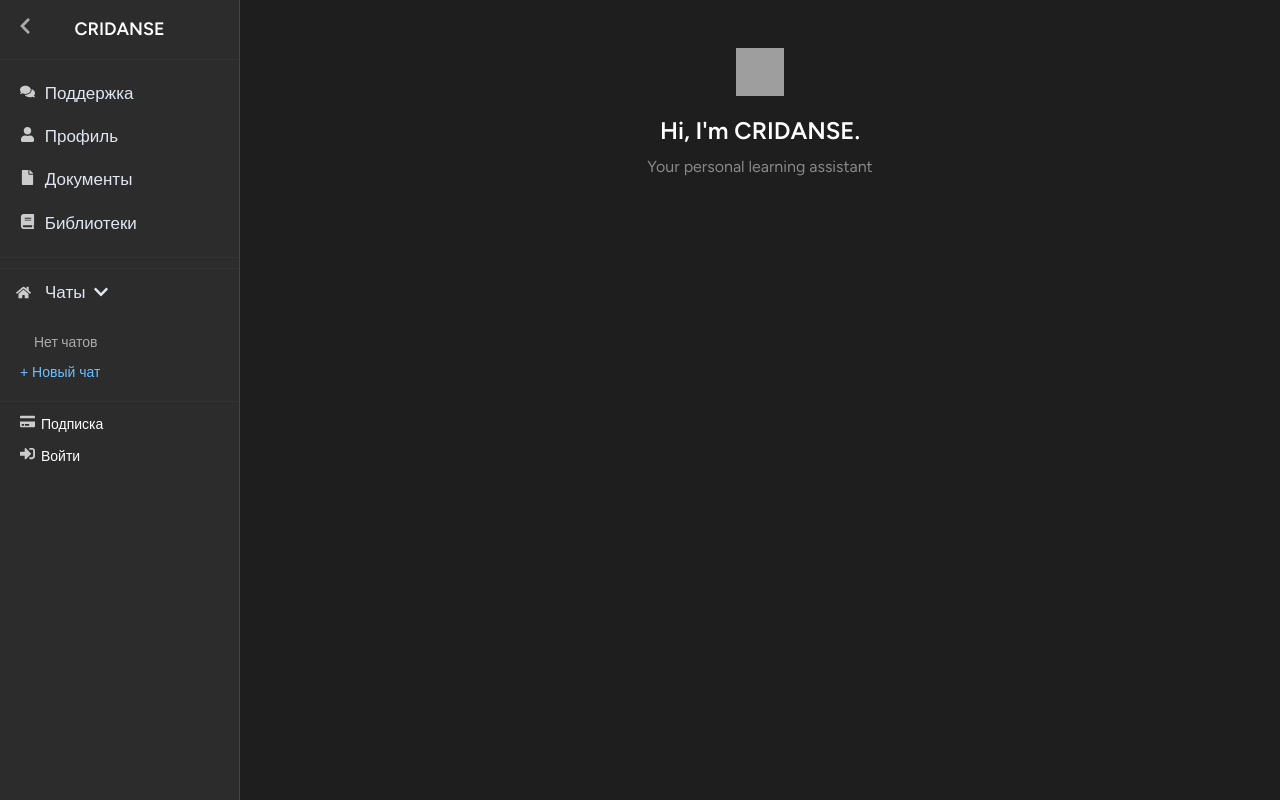
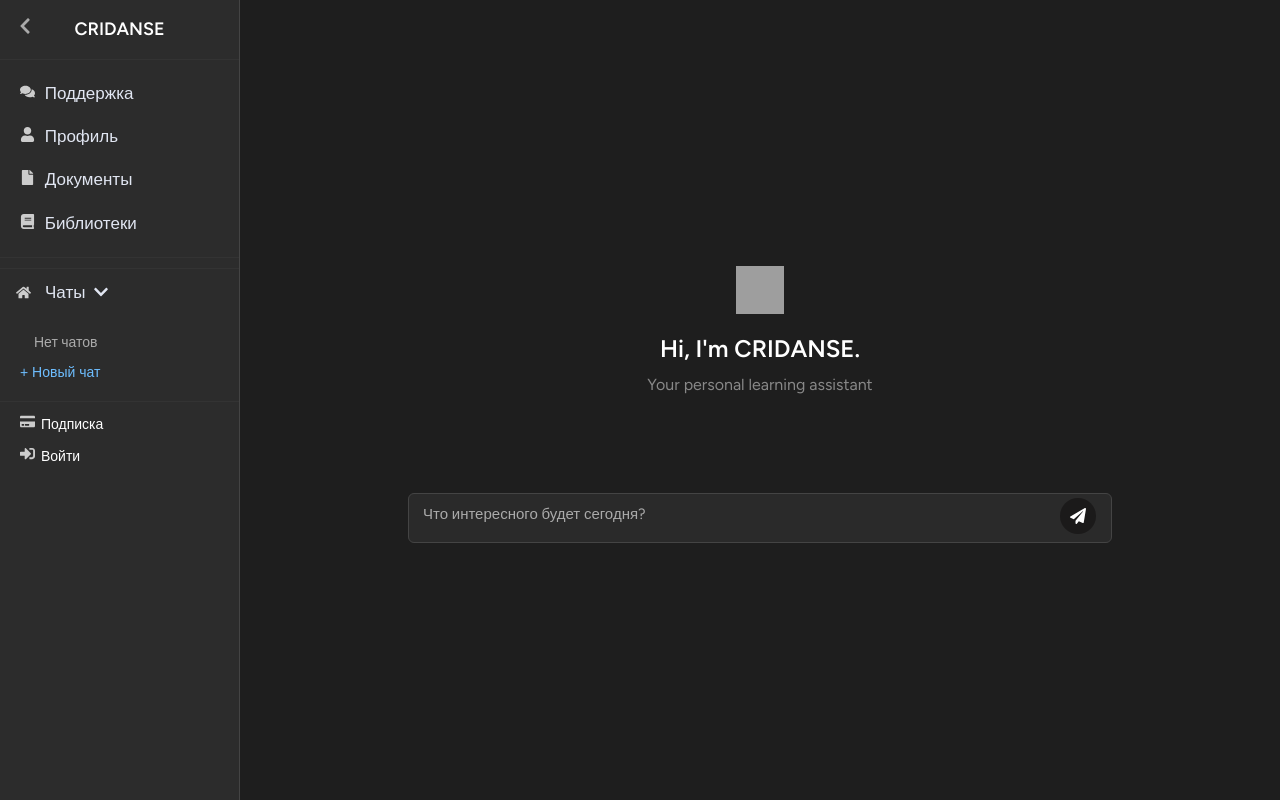
Before and after one commit to Maricvs/CRIDANSE, a React (Vite) app in the folder frontend/: page / in a window 1280 px wide. Built offline with nearby package versions, Linux system fonts and the light colour scheme; grey boxes are pictures that could not be loaded.

Commit message:
Update Chat.tsx
justify center and chat field

```diff
--- a/frontend/src/components/Chat.tsx
+++ b/frontend/src/components/Chat.tsx
@@ -2,6 +2,7 @@ import { useParams } from 'react-router-dom';
 import { useEffect, useState } from "react";
 import WelcomeIntroBlock from './WelcomeIntroBlock';
 import ChatField from './ChatField';
+import { useNavigate } from 'react-router-dom';
 
 interface Message {
   id: number;
@@ -41,12 +42,24 @@ export default function Chat() {
   const wrapperClass = isWideScreen ? 'chat-wrapper with-sidebar' : 'chat-wrapper';
 
   if (!id || id === 'undefined' || id === null || id === '') {
-    return (
-      <div className={wrapperClass}>
-        <WelcomeIntroBlock />
+  return (
+    <div
+      className={wrapperClass}
+      style={{
+        display: 'flex',
+        flexDirection: 'column',
+        alignItems: 'center',
+        justifyContent: 'center',
+        minHeight: '100vh',
+      }}
+    >
+      <WelcomeIntroBlock />
+      <div style={{ marginTop: '2rem', width: '100%', maxWidth: '768px' }}>
+        <ChatField />
       </div>
-    );
-  }
+    </div>
+  );
+}
   if (loading) return <p>Загрузка сообщений...</p>;
 
   return (
```
